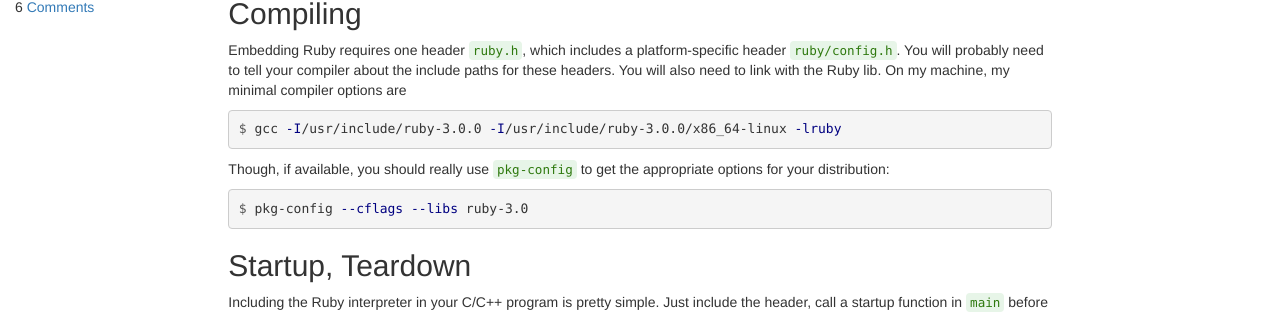
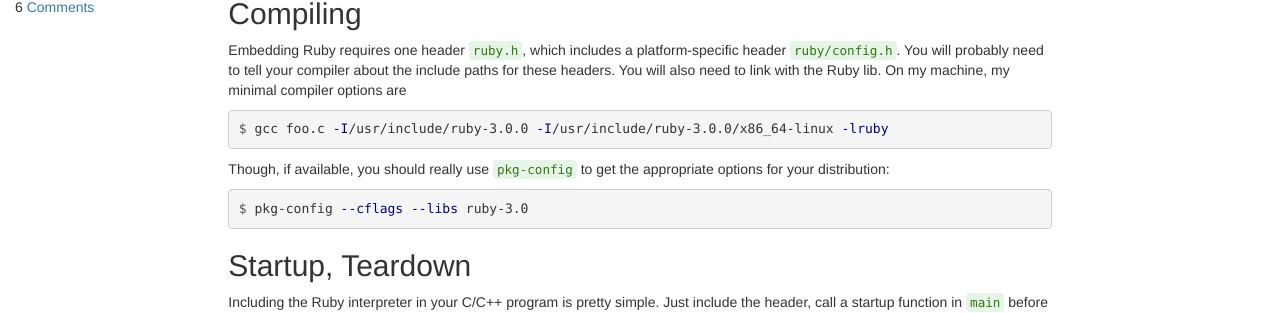
Before and after one commit to silverhammermba/emberb, a Jekyll site: the page built from _posts/2012-01-01-embed.markdown, in a window 1280 px wide. Shown: the part 194-507 px from the top of the page. Built offline with Jekyll 4.4.1, drawn with Linux system fonts in a browser that asks for light colours; nearby versions of some CDN libraries; comment, search, counter and statistics services are not loaded.

Commit message:
clarify that linker args come last

```diff
--- a/_posts/2012-01-01-embed.markdown
+++ b/_posts/2012-01-01-embed.markdown
@@ -11,7 +11,7 @@
 On my machine, my minimal compiler options are
 
 {% highlight shell_session %}
-$ gcc -I/usr/include/ruby-{{ site.rbversion }}.0 -I/usr/include/ruby-{{ site.rbversion }}.0/x86_64-linux -lruby
+$ gcc foo.c -I/usr/include/ruby-{{ site.rbversion }}.0 -I/usr/include/ruby-{{ site.rbversion }}.0/x86_64-linux -lruby
 {% endhighlight %}
 
 Though, if available, you should really use `pkg-config` to get the appropriate
--- a/_test/lib/c_api.rb
+++ b/_test/lib/c_api.rb
@@ -1,7 +1,7 @@
 require 'open3'
 require 'tempfile'
 
-BUILD_VERSION = "2.6"
+BUILD_VERSION = "3.0"
 
 module CAPI
   class Result
```
